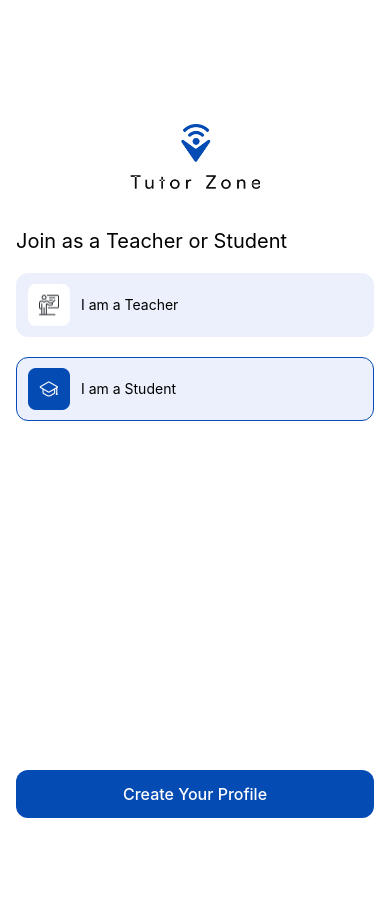
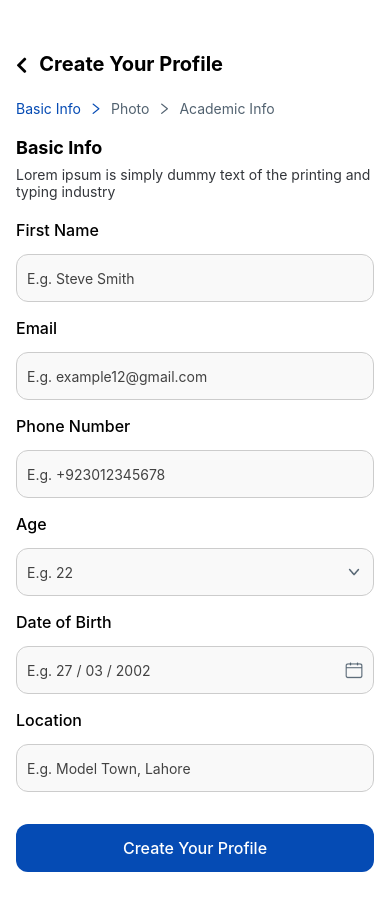
Before and after one commit to MuhammadAhmadSaaim/Tutor-Zone, a React Native app: screen /SCreateProfile1 in a window 390 px wide. Before the commit the page ends 844 px from the top, so only its background shows below. Built offline with nearby package versions, Linux system fonts and the light colour scheme.

Commit message:
completed profile page 1

```diff
--- a/App.js
+++ b/App.js
@@ -6,18 +6,18 @@ import ForgetPasswoordScreen2 from "./components/forgetPassword2";
 import SetUpNewPasswordScreen from "./components/setUpNewPasswordScreen";
 import PasswordChangedScreen from "./components/passwordChangedScreen";
 import SelectUserScreen from "./components/SelectUserScreen";
-
-
+import SCreateProfile1 from "./components/profileForm/studentForm/sCreateProfile1";
 
 import { NavigationContainer } from '@react-navigation/native';
 import { createStackNavigator } from '@react-navigation/stack';
+
 
 const Stack = createStackNavigator();
 
 export default function App() {
   return (
     <NavigationContainer>
-      <Stack.Navigator screenOptions={{ headerShown: false }} initialRouteName="SelectUserScreen">
+      <Stack.Navigator screenOptions={{ headerShown: false }} initialRouteName="SCreateProfile1">
         <Stack.Screen name="SplashScreen" component={SplashScreen} />
         <Stack.Screen name="SignUpScreen" component={SignUpScreen} />
         <Stack.Screen name="LogInScreen" component={LogInScreen} />
@@ -26,6 +26,7 @@ export default function App() {
         <Stack.Screen name="SetUpNewPasswordScreen" component={SetUpNewPasswordScreen} />
         <Stack.Screen name="PasswordChangedScreen" component={PasswordChangedScreen} />
         <Stack.Screen name="SelectUserScreen" component={SelectUserScreen} />
+        <Stack.Screen name="SCreateProfile1" component={SCreateProfile1} />
       </Stack.Navigator>
     </NavigationContainer>
   );
--- /dev/null
+++ b/components/helperCompnents/titleInputField.js
@@ -0,0 +1,51 @@
+import React from 'react';
+import { View, Text, TextInput, Image, StyleSheet } from 'react-native';
+
+const TitleInputField = ({ title, placeholder, image }) => {
+    return (
+        <View>
+            <Text style={styles.inputTitle}>{title}</Text>
+            <View style={styles.inputContainer}>
+                <TextInput
+                    style={styles.inputText}
+                    placeholder={placeholder}
+                    secureTextEntry
+                />
+                <Image style={styles.socialButtonImage} source={image} />
+            </View>
+        </View>
+    );
+};
+
+const styles = StyleSheet.create({
+    inputTitle: {
+        fontSize: 16,
+        fontWeight: '500',
+        marginBottom: 14,
+    },
+    inputText: {
+        flex: 1,
+        backgroundColor: '#F9F9F9',
+        color: '#424242',
+    },
+    inputContainer: {
+        backgroundColor: '#F9F9F9',
+        height: 48,
+        flexDirection: 'row',
+        justifyContent: 'center',
+        alignItems: 'center',
+        borderRadius: 12,
+        borderColor: '#ccc',
+        padding: 10,
+        marginBottom: 16,
+        borderWidth: 1,
+        borderRadius: 12,
+    },
+    socialButtonImage: {
+        width: 18,
+        height: 18,
+        resizeMode: 'contain',
+    },
+});
+
+export default TitleInputField;
--- /dev/null
+++ b/components/profileForm/studentForm/sCreateProfile1.js
@@ -0,0 +1,103 @@
+import React from 'react';
+import { View, Text, TextInput, StyleSheet, Image, TouchableOpacity, ScrollView } from 'react-native';
+import { useNavigation } from '@react-navigation/native';
+import SizedBox from "../../helperCompnents/SizedBox";
+import Icon from "react-native-vector-icons/FontAwesome5";
+import Icon2 from "react-native-vector-icons/AntDesign";
+import TitleInputField from "../../helperCompnents/titleInputField";
+import date from "../../../assets/date.png"
+import down from "../../../assets/downArrow.png"
+
+const SCreateProfile1 = () => {
+    const navigation = useNavigation();
+
+    return (
+        <View style={styles.container}>
+            <ScrollView>
+
+                <SizedBox height={22} />
+                <View style={styles.titleContainer}>
+                    <Icon name="chevron-left" color={"#000"} size={18} style={{ marginTop: 2 }} />
+                    <Text style={styles.title}>Create Your Profile</Text>
+                </View>
+                <SizedBox height={24} />
+                <View style={styles.progressNavigationBar}>
+                    <Text style={[styles.progressNavigationFont, { color: "#054BB4" }]}>Basic Info</Text>
+                    <Icon2 name="right" color={"#000"} size={14} style={[styles.progressNavigationIcon, { color: "#054BB4" }]} />
+                    <Text style={styles.progressNavigationFont}>Photo</Text>
+                    <Icon2 name="right" color={"#000"} size={14} style={styles.progressNavigationIcon} />
+                    <Text style={styles.progressNavigationFont}>Academic Info</Text>
+                </View>
+                <SizedBox height={20} />
+                <Text style={{ fontSize: 18, fontWeight: '700', color: "#000" }}>Basic Info</Text>
+                <SizedBox height={8} />
+                <Text style={{ fontSize: 14, fontWeight: '400', color: "#33363B" }}>Lorem ipsum is simply dummy text of the printing and typing industry</Text>
+                <SizedBox height={20} />
+                <TitleInputField title="First Name" placeholder="E.g. Steve Smith" />
+                <TitleInputField title="Email" placeholder="E.g. example12@gmail.com" />
+                <TitleInputField title="Phone Number" placeholder="E.g. +923012345678" />
+                <TitleInputField title="Age" placeholder="E.g. 22" image={down} />
+                <TitleInputField title="Date of Birth" placeholder="E.g. 27 / 03 / 2002" image={date} />
+                <TitleInputField title="Location" placeholder="E.g. Model Town, Lahore" />
+                <SizedBox height={16} />
+                <TouchableOpacity style={styles.buttonStyle}>
+                    <Text style={styles.buttonText}>Create Your Profile</Text>
+                </TouchableOpacity>
+
+            </ScrollView>
+
+        </View>
+    );
+};
+
+const styles = StyleSheet.create({
+    container: {
+        flex: 1,
+        paddingTop: 30,
+        paddingLeft: 16,
+        paddingRight: 16,
+        justifyContent: 'flex-start',
+        paddingBottom: 10,
+        backgroundColor: '#fff',
+    },
+    titleContainer: {
+        flexDirection: 'row',
+        alignItems: 'center',
+    },
+    title: {
+        fontSize: 20,
+        fontWeight: '700',
+        paddingLeft: 12,
+    },
+    progressNavigationFont: {
+        fontSize: 14,
+        fontWeight: '400',
+        color: "#526270",
+    },
+    progressNavigationIcon: {
+        marginTop: 2,
+        marginLeft: 8,
+        marginRight: 8,
+        color: "#526270",
+    },
+    progressNavigationBar: {
+        flexDirection: 'row',
+        alignItems: 'center',
+    },
+    buttonText: {
+        color: '#fff',
+        fontSize: 16,
+        fontWeight: '500',
+    },
+    buttonStyle: {
+        padding: 8,
+        height: 48,
+        backgroundColor: '#054BB4',
+        borderRadius: 12,
+        justifyContent: 'center',
+        alignItems: 'center',
+        marginBottom: 16,
+    },
+});
+
+export default SCreateProfile1;
```
Also changed, not shown: assets/date.png (added), assets/downArrow.png (added).
